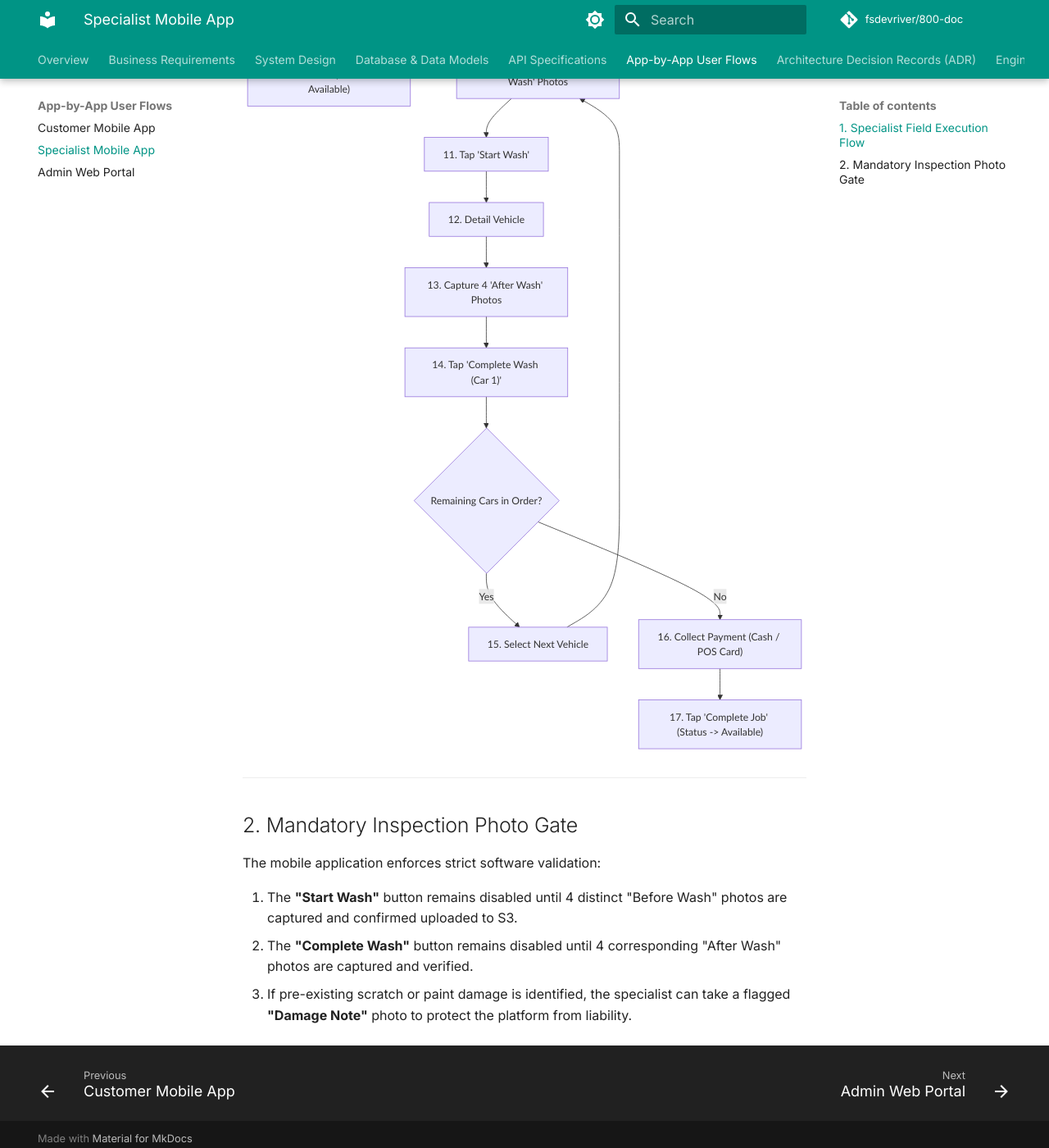
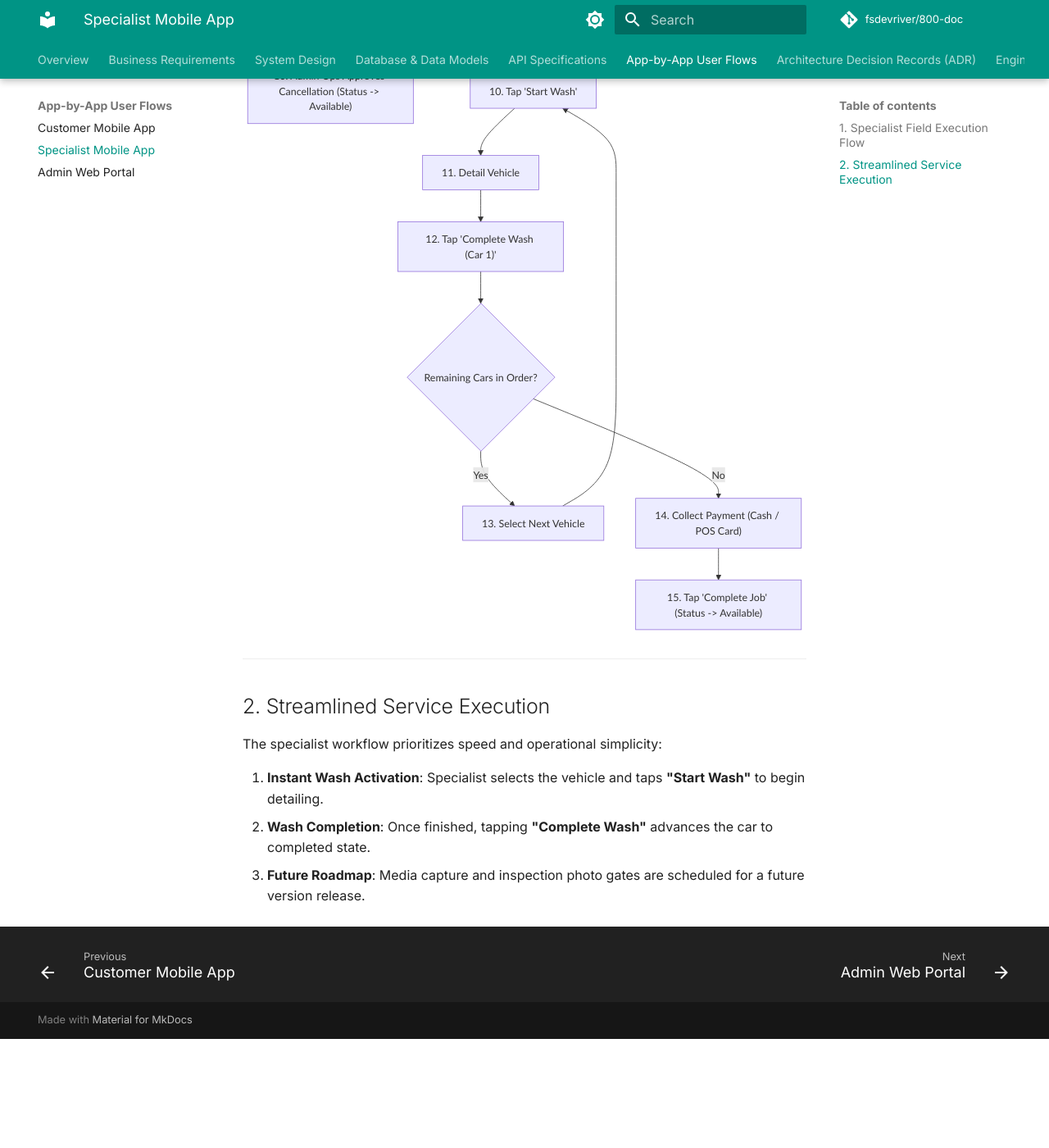
Before and after one commit to fsdevriver/800-doc, an MkDocs documentation site: the page built from docs/flows/specialist-flow.md, in a window 1280 px wide and 1400 px high, scrolled down 1486 px. Shown: the whole window at 82% size. Built offline with MkDocs 1.6.1 and Material for MkDocs 9.7.7, drawn with Linux system fonts in a browser that asks for light colours; comment, search, counter and statistics services are not loaded; after the commit the page ends 2753 px from its top, so only the background shows below that.

Commit message:
feat: streamline operational flows by removing mandatory before/after photo gates for initial release

````diff
--- a/docs/flows/specialist-flow.md
+++ b/docs/flows/specialist-flow.md
@@ -23,26 +23,24 @@ graph TD
     K --> K2["10. Admin Ops Approves Cancellation (Status -> Available)"]
 
     H -->|Yes| J
-    J --> L["10. Capture 4 'Before Wash' Photos"]
-    L --> M["11. Tap 'Start Wash'"]
-    M --> N["12. Detail Vehicle"]
-    N --> O["13. Capture 4 'After Wash' Photos"]
-    O --> P["14. Tap 'Complete Wash (Car 1)'"]
+    J --> K3["10. Tap 'Start Wash'"]
+    K3 --> L["11. Detail Vehicle"]
+    L --> M["12. Tap 'Complete Wash (Car 1)'"]
 
-    P --> Q{"Remaining Cars in Order?"}
-    Q -->|Yes| R["15. Select Next Vehicle"]
-    R --> L
+    M --> N{"Remaining Cars in Order?"}
+    N -->|Yes| O["13. Select Next Vehicle"]
+    O --> K3
 
-    Q -->|No| S["16. Collect Payment (Cash / POS Card)"]
-    S --> T["17. Tap 'Complete Job' (Status -> Available)"]
+    N -->|No| P["14. Collect Payment (Cash / POS Card)"]
+    P --> Q["15. Tap 'Complete Job' (Status -> Available)"]
 ```
 
 ---
 
-## 2. Mandatory Inspection Photo Gate
+## 2. Streamlined Service Execution
 
-The mobile application enforces strict software validation:
+The specialist workflow prioritizes speed and operational simplicity:
 
-1. The **"Start Wash"** button remains disabled until 4 distinct "Before Wash" photos are captured and confirmed uploaded to S3.
-2. The **"Complete Wash"** button remains disabled until 4 corresponding "After Wash" photos are captured and verified.
-3. If pre-existing scratch or paint damage is identified, the specialist can take a flagged **"Damage Note"** photo to protect the platform from liability.
+1. **Instant Wash Activation**: Specialist selects the vehicle and taps **"Start Wash"** to begin detailing.
+2. **Wash Completion**: Once finished, tapping **"Complete Wash"** advances the car to completed state.
+3. **Future Roadmap**: Media capture and inspection photo gates are scheduled for a future version release.
````
Also changed, not shown: docs/api/specialist-api.md (+4 -1 lines), docs/business/multi-car.md (+2 -12 lines), docs/flows/customer-flow.md (+1 -1 lines), docs/system-design/storage-pipeline.md (+4 -3 lines).
